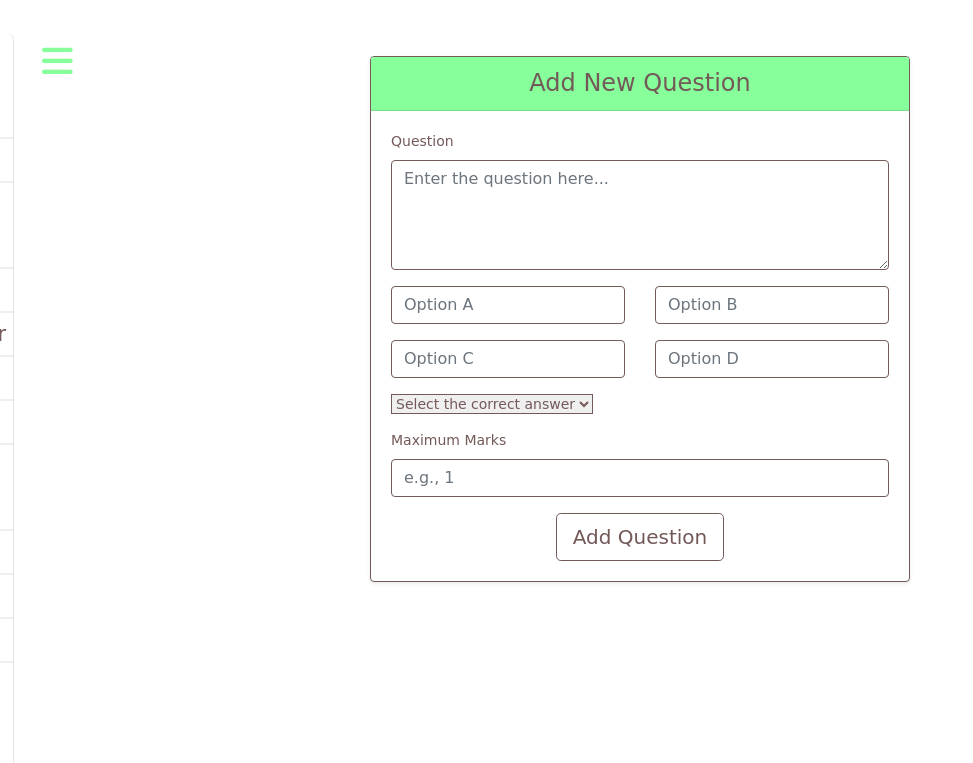
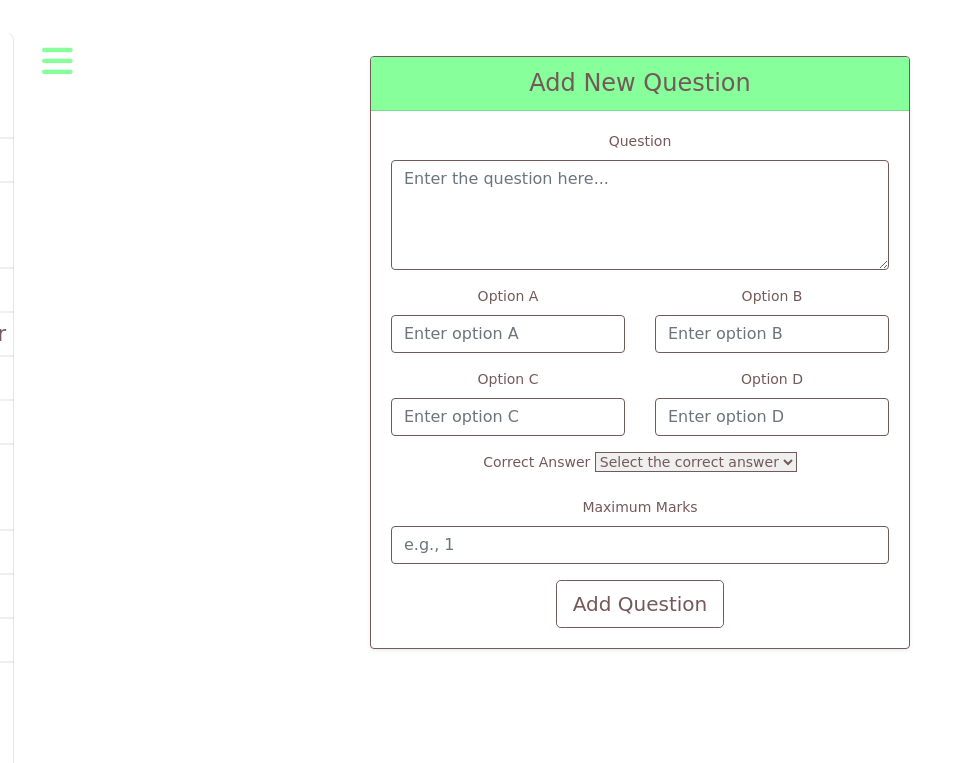
Before and after one commit to ParasKumbhar/Online-Examination-System-New, a Django app: template Exam/templates/exam/addquestions.html in a window 1280 px wide. Shown: the part 37-800 px from the top of the page, without its empty margins (0-973 px from the left). Run offline with Django 3.2, Linux system fonts and the light colour scheme; the template is opened without the code that fills it, so the values that code supplies are empty; some libraries are stand-ins or nearby versions.

Commit message:
Faculty Second Step UI Fix

```diff
--- a/Exam/templates/exam/addquestions.html
+++ b/Exam/templates/exam/addquestions.html
@@ -8,25 +8,27 @@
                 <div class="card-header text-center" style="background-color: #87ff9b; color: #745959;">
                     <h4 class="mb-0">Add New Question</h4>
                 </div>
-                <div class="card-body">
+                <div class="card-body text-center">
                     <form method="POST" action="{% url 'faculty-addquestions' %}">
                         {% csrf_token %}
                         <div class="mb-3">
                             <label for="{{ examform.question.id_for_label }}" class="form-label">Question</label>
-                            <textarea name="{{ examform.question.name }}" id="{{ examform.question.id_for_label }}" class="form-control" rows="4" placeholder="Enter the question here..." required style="border-color: #745959; color: #745959;">{{ examform.question.value|default_if_none:'' }}</textarea>
+                            <textarea name="{{ examform.question.name }}" id="{{ examform.question.id_for_label }}" class="form-control" rows="4" placeholder="Enter the question here..." required style="border-color: #745959; color: #745959; margin: 0 auto; overflow-y: scroll;">{{ examform.question.value|default_if_none:'' }}</textarea>
                             {% if examform.question.errors %}
                                 <div class="text-danger">{{ examform.question.errors }}</div>
                             {% endif %}
                         </div>
                         <div class="row">
                             <div class="col-md-6 mb-3">
-                                <input type="text" name="{{ examform.optionA.name }}" id="{{ examform.optionA.id_for_label }}" class="form-control" placeholder="Option A" value="{{ examform.optionA.value|default_if_none:'' }}" required style="border-color: #745959; color: #745959;">
+                                <label for="{{ examform.optionA.id_for_label }}" class="form-label">Option A</label>
+                                <input type="text" name="{{ examform.optionA.name }}" id="{{ examform.optionA.id_for_label }}" class="form-control" placeholder="Enter option A" value="{{ examform.optionA.value|default_if_none:'' }}" required style="border-color: #745959; color: #745959;">
                                 {% if examform.optionA.errors %}
                                     <div class="text-danger">{{ examform.optionA.errors }}</div>
                                 {% endif %}
                             </div>
                             <div class="col-md-6 mb-3">
-                                <input type="text" name="{{ examform.optionB.name }}" id="{{ examform.optionB.id_for_label }}" class="form-control" placeholder="Option B" value="{{ examform.optionB.value|default_if_none:'' }}" required style="border-color: #745959; color: #745959;">
+                                <label for="{{ examform.optionB.id_for_label }}" class="form-label">Option B</label>
+                                <input type="text" name="{{ examform.optionB.name }}" id="{{ examform.optionB.id_for_label }}" class="form-control" placeholder="Enter option B" value="{{ examform.optionB.value|default_if_none:'' }}" required style="border-color: #745959; color: #745959;">
                                 {% if examform.optionB.errors %}
                                     <div class="text-danger">{{ examform.optionB.errors }}</div>
                                 {% endif %}
@@ -34,19 +36,22 @@
                         </div>
                         <div class="row">
                             <div class="col-md-6 mb-3">
-                                <input type="text" name="{{ examform.optionC.name }}" id="{{ examform.optionC.id_for_label }}" class="form-control" placeholder="Option C" value="{{ examform.optionC.value|default_if_none:'' }}" required style="border-color: #745959; color: #745959;">
+                                <label for="{{ examform.optionC.id_for_label }}" class="form-label">Option C</label>
+                                <input type="text" name="{{ examform.optionC.name }}" id="{{ examform.optionC.id_for_label }}" class="form-control" placeholder="Enter option C" value="{{ examform.optionC.value|default_if_none:'' }}" required style="border-color: #745959; color: #745959;">
                                 {% if examform.optionC.errors %}
                                     <div class="text-danger">{{ examform.optionC.errors }}</div>
                                 {% endif %}
                             </div>
                             <div class="col-md-6 mb-3">
-                                <input type="text" name="{{ examform.optionD.name }}" id="{{ examform.optionD.id_for_label }}" class="form-control" placeholder="Option D" value="{{ examform.optionD.value|default_if_none:'' }}" required style="border-color: #745959; color: #745959;">
+                                <label for="{{ examform.optionD.id_for_label }}" class="form-label">Option D</label>
+                                <input type="text" name="{{ examform.optionD.name }}" id="{{ examform.optionD.id_for_label }}" class="form-control" placeholder="Enter option D" value="{{ examform.optionD.value|default_if_none:'' }}" required style="border-color: #745959; color: #745959;">
                                 {% if examform.optionD.errors %}
                                     <div class="text-danger">{{ examform.optionD.errors }}</div>
                                 {% endif %}
                             </div>
                         </div>
                         <div class="mb-3">
+                            <label for="{{ examform.answer.id_for_label }}" class="form-label">Correct Answer</label>
                             <select name="{{ examform.answer.name }}" id="{{ examform.answer.id_for_label }}" class="form-select" required style="border-color: #745959; color: #745959;">
                                 <option value="">Select the correct answer</option>
                                 <option value="A" {% if examform.answer.value == 'A' %}selected{% endif %}>A</option>
@@ -87,6 +92,21 @@
     border-color: #745959;
     box-shadow: 0 0 0 0.2rem rgba(116, 89, 89, 0.25);
 }
+#id_answer {
+    display: block;
+    width: 100%;
+    height: calc(10em);
+    padding: .375rem .75rem;
+    font-size: 1rem;
+    font-weight: 400;
+    line-height: 1.5;
+    color: #745959;
+    background-color: #fff;
+    background-clip: padding-box;
+    border: 1px solid #745959;
+    border-radius: .25rem;
+    transition: border-color .15s ease-in-out, box-shadow .15s ease-in-out;
+}
 </style>
 
 {% endblock %}
```
